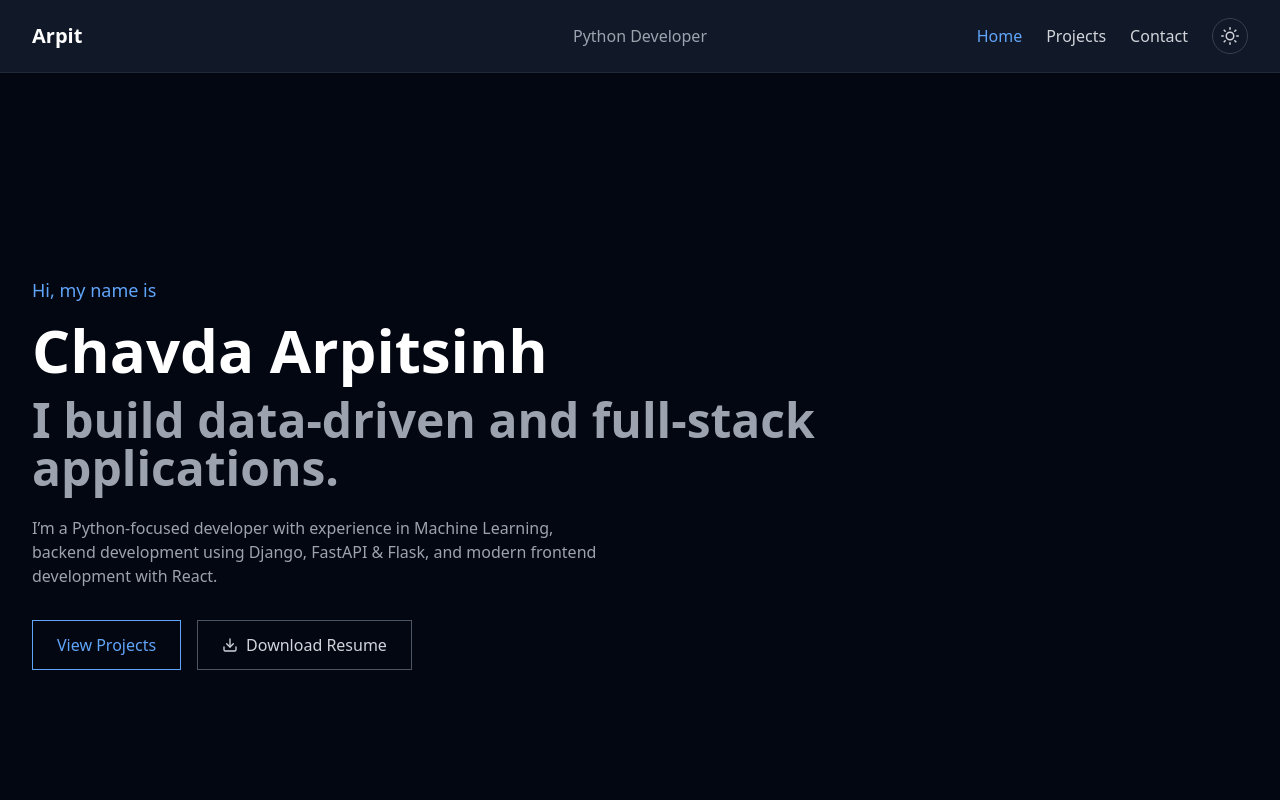
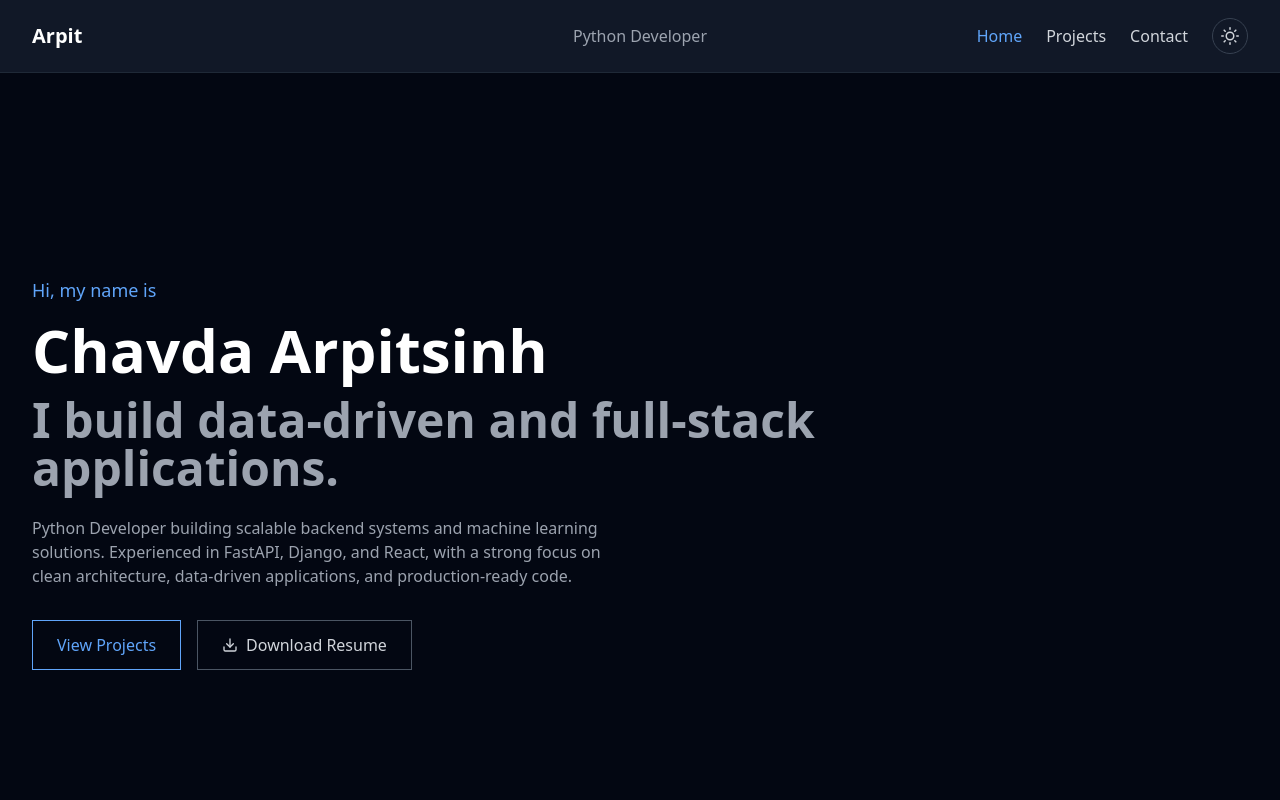
Before and after one commit to chavdaarpitsinh1248/portfolio, a React (Vite) app: page / in a window 1280 px wide. Shown: the top 800 px of the page. Built offline with nearby package versions, Linux system fonts and the light colour scheme.

Commit message:
Updating Portfolio

```diff
--- a/src/components/Hero.jsx
+++ b/src/components/Hero.jsx
@@ -23,9 +23,7 @@ function Hero() {
         </h2>
 
         <p className="text-gray-600 dark:text-gray-400 max-w-xl mb-8">
-          I’m a Python-focused developer with experience in Machine Learning,
-          backend development using Django, FastAPI & Flask, and modern frontend
-          development with React.
+          Python Developer building scalable backend systems and machine learning solutions. Experienced in FastAPI, Django, and React, with a strong focus on clean architecture, data-driven applications, and production-ready code.
         </p>
 
         {/* Buttons */}
```
Also changed, not shown: 2 other files (tests, documents, lock files or other folders).
